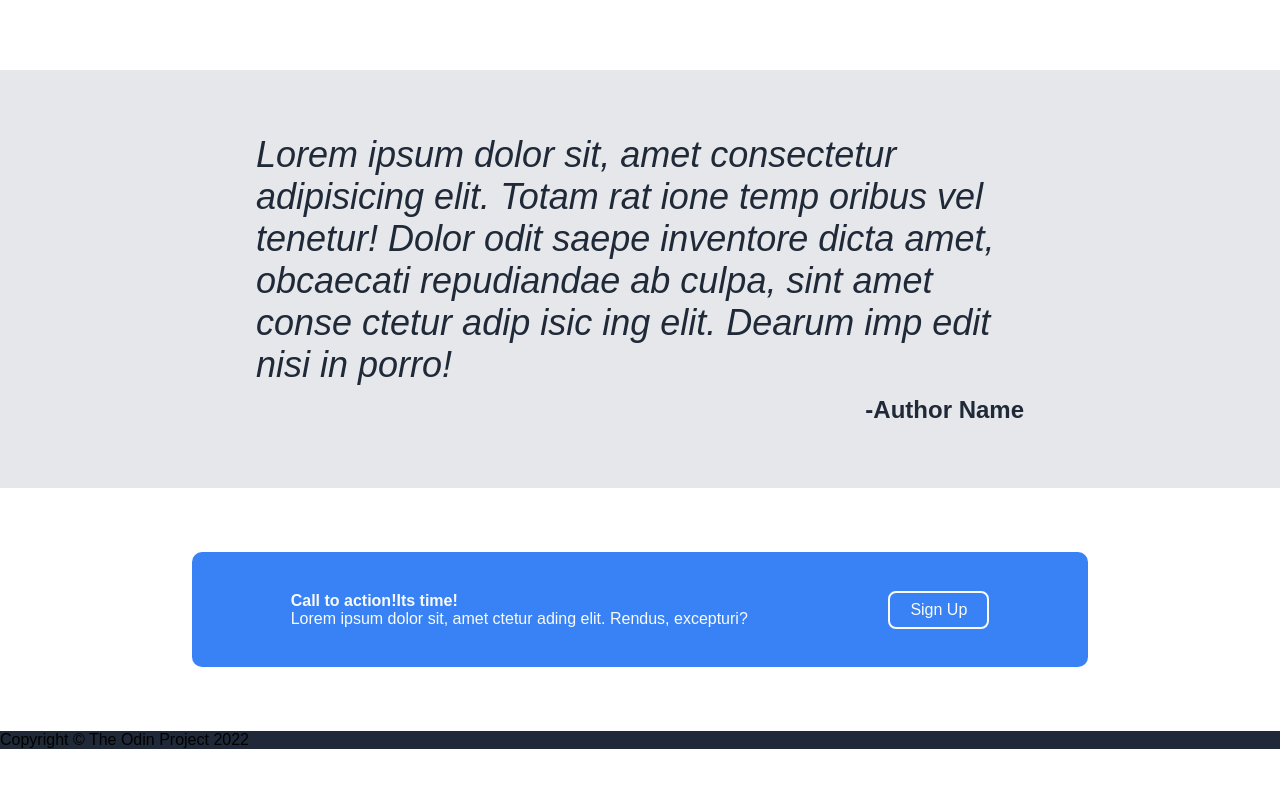
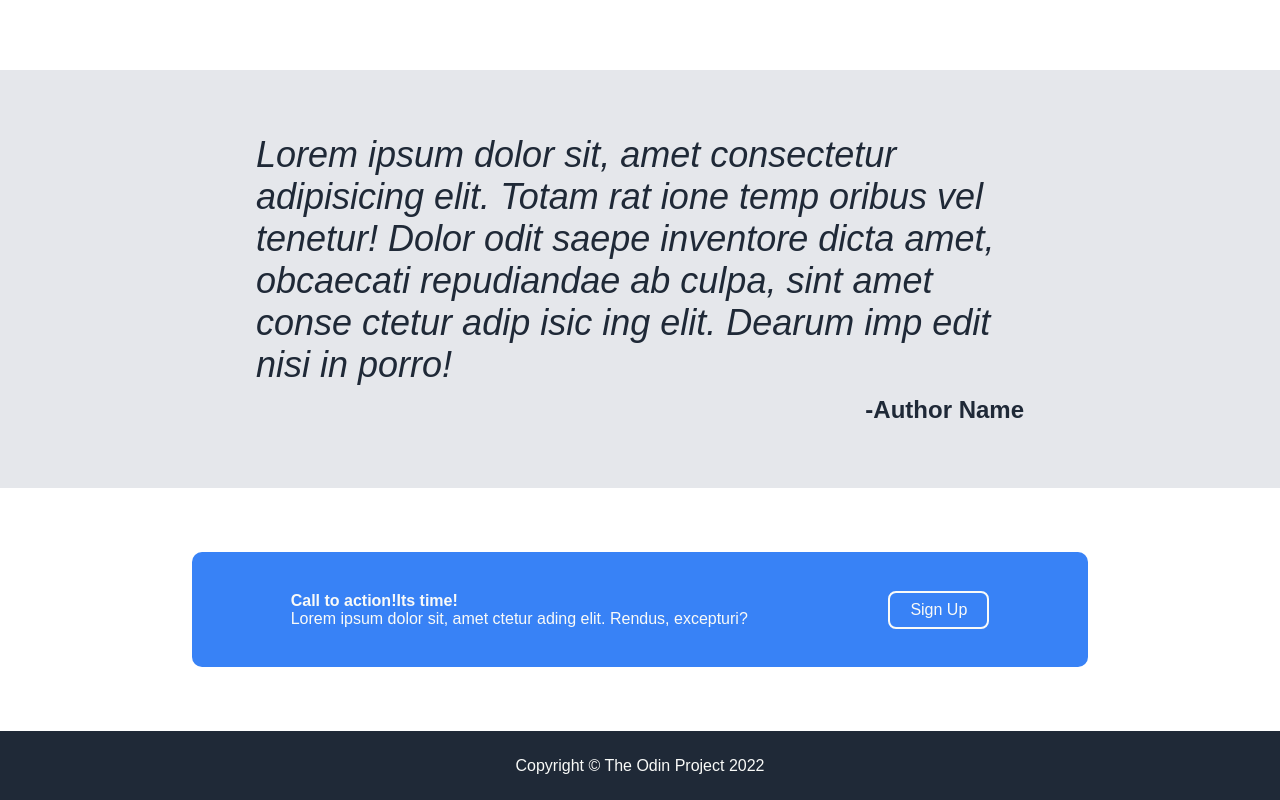
Before and after one commit to aim-t/top-landing-page, a plain HTML site: page index.html in a window 1280 px wide. Shown: the part 1273-2073 px from the top of the page. Before the commit the page ends 2022 px from the top, so only its background shows below. Drawn offline with Linux system fonts and the light colour scheme.

Commit message:
Finish footer
Finish the landing page for laptop screen

```diff
--- a/styles.css
+++ b/styles.css
@@ -192,3 +192,12 @@ a{
     border:2px solid  var(--hero_logo_clr) ;
     color: var(--hero_logo_clr);
 }
+
+    /*      Footer  */
+.footer{
+    padding: 2%;
+    color: var(--hero_logo_clr);
+    display: flex;
+    align-items: center;
+    justify-content: center;
+}
```
